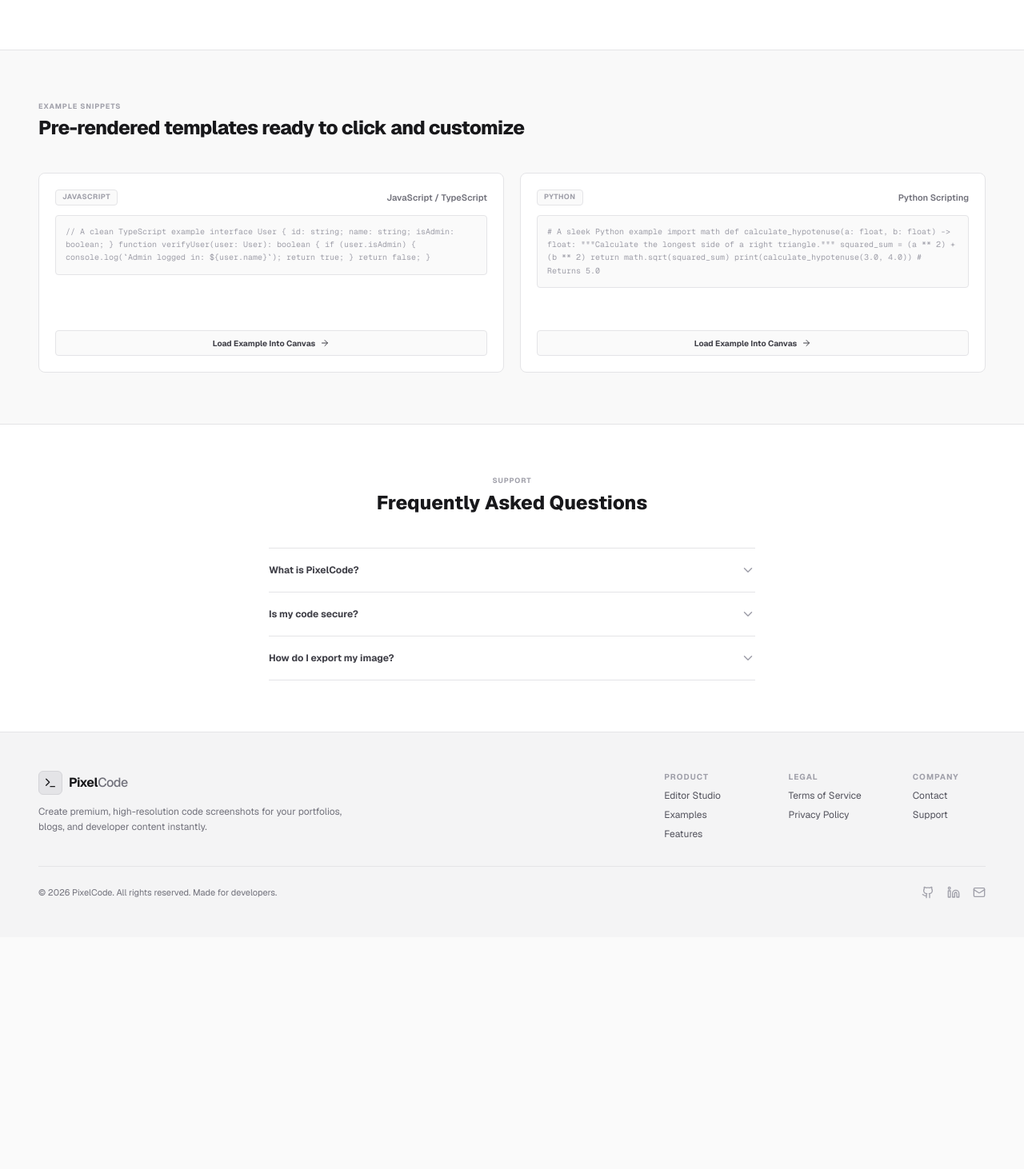
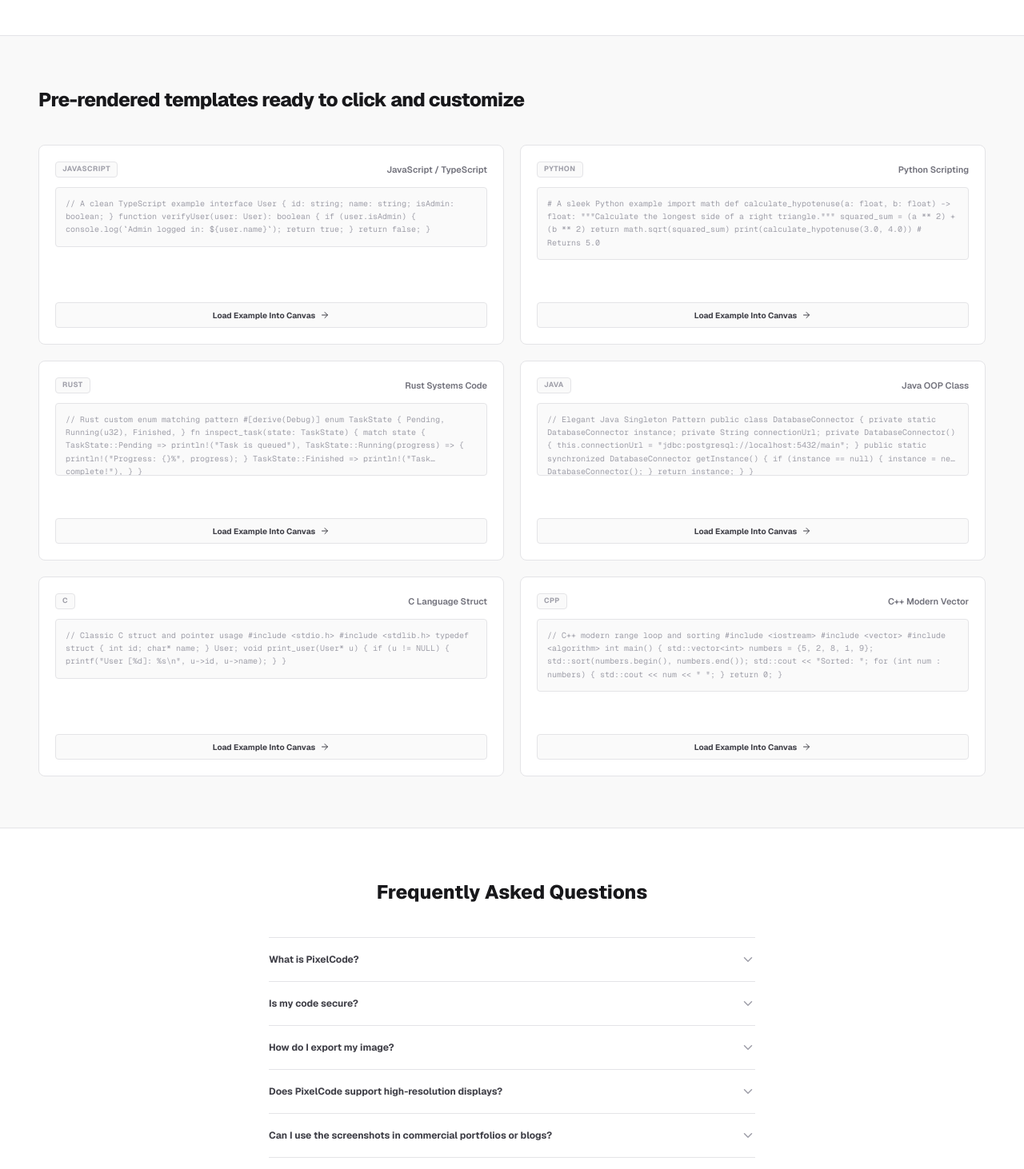
Before and after one commit to Sid-Hurry/pixelcode, a Next.js app: page / in a window 1280 px wide. Shown: the part 1228-2690 px from the top of the page at 80% size. Before the commit the page ends 2400 px from the top, so only its background shows below. Built offline with nearby package versions, Linux system fonts and the light colour scheme.

Commit message:
feat: implement EditorCanvas component with code highlighting, file import, and configuration constants

```diff
--- a/app/components/constants.js
+++ b/app/components/constants.js
@@ -9,12 +9,18 @@ export const BACKGROUNDS = [
 export const THEMES = [
   { id: "one-dark", name: "One Dark (VS Code style)", isDark: true },
   { id: "dracula", name: "Dracula (Classic Dark)", isDark: true },
+  { id: "vscode-dark", name: "VS Code Dark+", isDark: true },
+  { id: "nord", name: "Nord (Arctic Ice)", isDark: true },
   { id: "github-light", name: "GitHub Light (Clean Light)", isDark: false },
 ];
 
 export const LANGUAGES = [
   { id: "javascript", name: "JavaScript / TypeScript", extension: "js", prismId: "javascript" },
   { id: "python", name: "Python", extension: "py", prismId: "python" },
+  { id: "rust", name: "Rust", extension: "rs", prismId: "rust" },
+  { id: "java", name: "Java", extension: "java", prismId: "java" },
+  { id: "c", name: "C", extension: "c", prismId: "c" },
+  { id: "cpp", name: "C++", extension: "cpp", prismId: "cpp" },
   { id: "plaintext", name: "Plain Text", extension: "txt", prismId: "plaintext" },
 ];
 
@@ -59,6 +65,92 @@ def calculate_hypotenuse(a: float, b: float) -> float:
 print(calculate_hypotenuse(3.0, 4.0)) # Returns 5.0`,
     bg: "#e7e5e4",
     theme: "github-light"
+  },
+  {
+    title: "Rust Systems Code",
+    language: "rust",
+    code: `// Rust custom enum matching pattern
+#[derive(Debug)]
+enum TaskState {
+    Pending,
+    Running(u32),
+    Finished,
+}
+
+fn inspect_task(state: TaskState) {
+    match state {
+        TaskState::Pending => println!("Task is queued"),
+        TaskState::Running(progress) => {
+            println!("Progress: {}%", progress);
+        }
+        TaskState::Finished => println!("Task complete!"),
+    }
+}`,
+    bg: "#334155",
+    theme: "nord"
+  },
+  {
+    title: "Java OOP Class",
+    language: "java",
+    code: `// Elegant Java Singleton Pattern
+public class DatabaseConnector {
+    private static DatabaseConnector instance;
+    private String connectionUrl;
+
+    private DatabaseConnector() {
+        this.connectionUrl = "jdbc:postgresql://localhost:5432/main";
+    }
+
+    public static synchronized DatabaseConnector getInstance() {
+        if (instance == null) {
+            instance = new DatabaseConnector();
+        }
+        return instance;
+    }
+}`,
+    bg: "#09090b",
+    theme: "dracula"
+  },
+  {
+    title: "C Language Struct",
+    language: "c",
+    code: `// Classic C struct and pointer usage
+#include <stdio.h>
+#include <stdlib.h>
+
+typedef struct {
+    int id;
+    char* name;
+} User;
+
+void print_user(User* u) {
+    if (u != NULL) {
+        printf("User [%d]: %s\\n", u->id, u->name);
+    }
+}`,
+    bg: "#334155",
+    theme: "nord"
+  },
+  {
+    title: "C++ Modern Vector",
+    language: "cpp",
+    code: `// C++ modern range loop and sorting
+#include <iostream>
+#include <vector>
+#include <algorithm>
+
+int main() {
+    std::vector<int> numbers = {5, 2, 8, 1, 9};
+    std::sort(numbers.begin(), numbers.end());
+
+    std::cout << "Sorted: ";
+    for (int num : numbers) {
+        std::cout << num << " ";
+    }
+    return 0;
+}`,
+    bg: "#1c1917",
+    theme: "vscode-dark"
   }
 ];
 
@@ -74,5 +166,17 @@ export const FAQS = [
   {
     question: "How do I export my image?",
     answer: "You can click 'Download PNG' to save a razor-sharp Retina quality image, export as vector 'SVG', or click 'Copy to Clipboard' to instantly paste your styled code into any external app."
+  },
+  {
+    question: "Does PixelCode support high-resolution displays?",
+    answer: "Absolutely. Images are exported at standard 2x Retina resolution. This guarantees your code text, borders, and margins look razor-sharp on Retina screens and when printed."
+  },
+  {
+    question: "Can I use the screenshots in commercial portfolios or blogs?",
+    answer: "Yes! All screenshots generated through PixelCode are completely royalty-free and owned exclusively by you. No attribution is required."
+  },
+  {
+    question: "How does drag-and-drop file support work?",
+    answer: "Simply drag any source code file from your local explorer (e.g. app.js, script.py) and drop it directly onto the right-side canvas. PixelCode will instantly load the code content and auto-configure the correct language."
   }
 ];
--- a/app/page.js
+++ b/app/page.js
@@ -430,9 +430,6 @@ calculateSquare(5);`);
         <div className="max-w-7xl mx-auto px-6 sm:px-8 lg:px-12">
 
           <div className="max-w-3xl mb-10">
-            <span className="text-[9px] font-bold text-zinc-400 uppercase tracking-widest block mb-1">
-              Core Features
-            </span>
             <h2 className="text-2xl font-extrabold text-zinc-900 tracking-tight">
               A premium, ultra-minimal code sharing utility
             </h2>
@@ -478,9 +475,6 @@ calculateSquare(5);`);
         <div className="max-w-7xl mx-auto px-6 sm:px-8 lg:px-12">
 
           <div className="max-w-3xl mb-10">
-            <span className="text-[9px] font-bold text-zinc-400 uppercase tracking-widest block mb-1">
-              Example Snippets
-            </span>
             <h2 className="text-2xl font-extrabold text-zinc-900 tracking-tight">
               Pre-rendered templates ready to click and customize
             </h2>
@@ -524,9 +518,6 @@ calculateSquare(5);`);
         <div className="max-w-2xl mx-auto px-6 sm:px-8">
 
           <div className="text-center mb-10">
-            <span className="text-[9px] font-bold text-zinc-400 uppercase tracking-widest block mb-1">
-              Support
-            </span>
             <h2 className="text-2xl font-extrabold text-zinc-900">
               Frequently Asked Questions
             </h2>
```
Also changed, not shown: app/components/EditorCanvas.js (+6 -1 lines).
